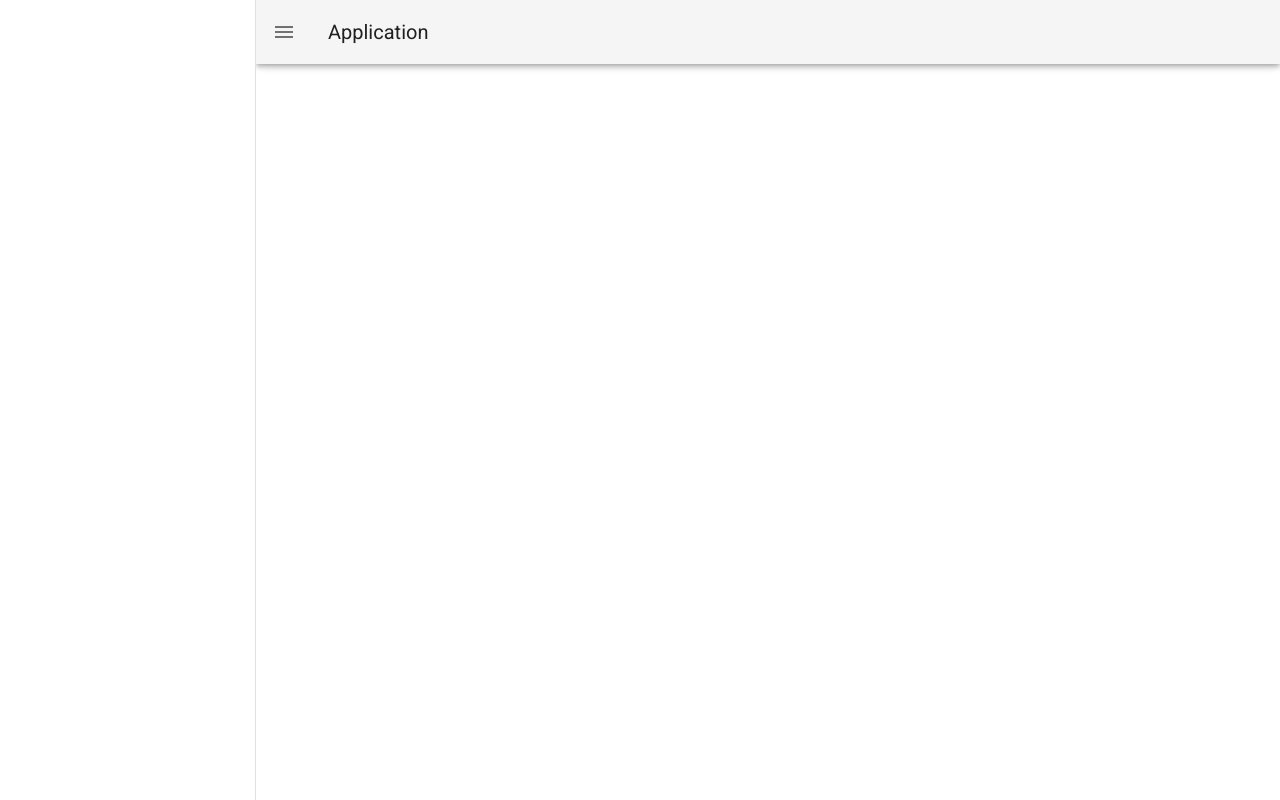
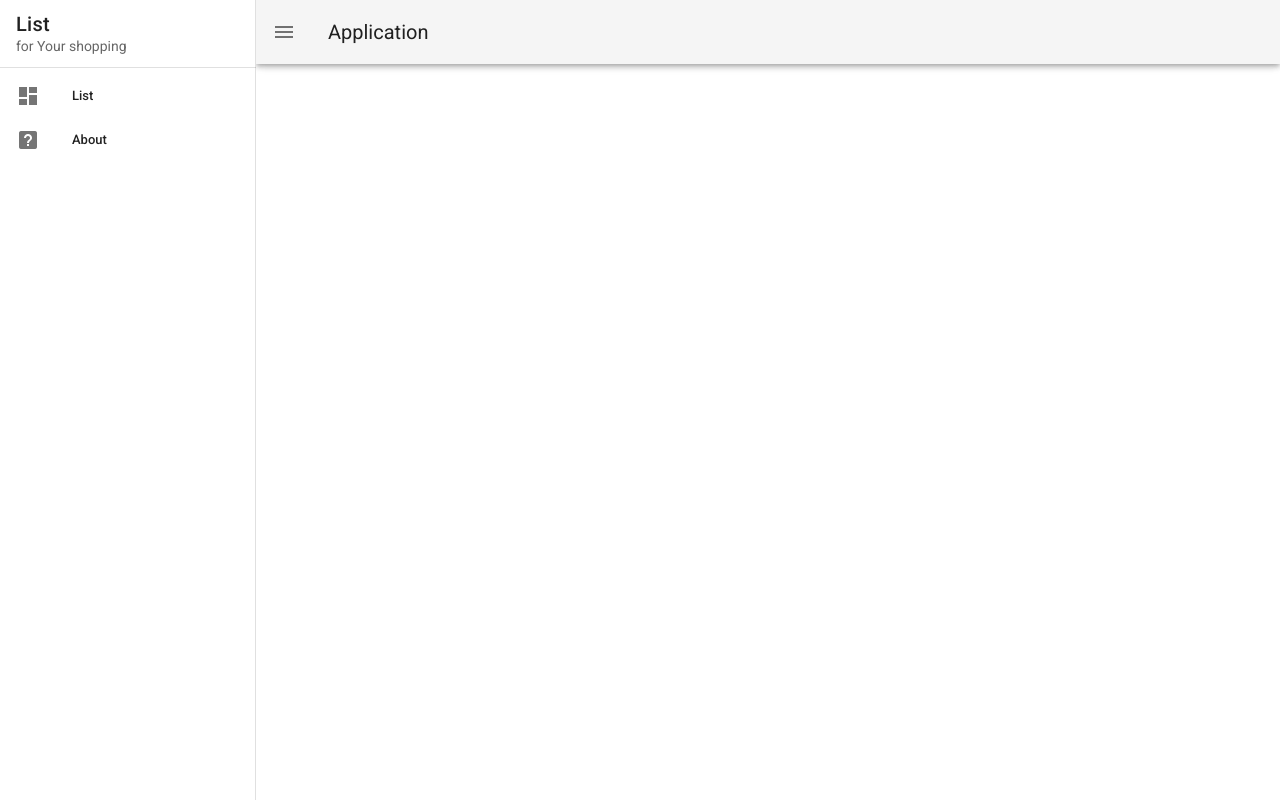
Before and after one commit to Laboratorynotices/shopping-list, a Vue app: page / in a window 1280 px wide. Built offline with nearby package versions, Linux system fonts and the light colour scheme.

Commit message:
Добавил меню

```diff
--- a/src/App.vue
+++ b/src/App.vue
@@ -1,10 +1,26 @@
 <template>
   <v-app id="inspire">
-    <v-navigation-drawer
-      v-model="drawer"
-      app
-    >
-      <!--  -->
+    <v-navigation-drawer v-model="drawer" app>
+      <v-list-item>
+        <v-list-item-content>
+          <v-list-item-title class="title"> List </v-list-item-title>
+          <v-list-item-subtitle> for Your shopping </v-list-item-subtitle>
+        </v-list-item-content>
+      </v-list-item>
+
+      <v-divider></v-divider>
+
+      <v-list dense nav>
+        <v-list-item v-for="item in items" :key="item.title" link>
+          <v-list-item-icon>
+            <v-icon>{{ item.icon }}</v-icon>
+          </v-list-item-icon>
+
+          <v-list-item-content>
+            <v-list-item-title>{{ item.title }}</v-list-item-title>
+          </v-list-item-content>
+        </v-list-item>
+      </v-list>
     </v-navigation-drawer>
 
     <v-app-bar app>
@@ -21,6 +37,16 @@
 
 <script>
 export default {
-  data: () => ({ drawer: null })
+  data: () => ({
+    // App variable
+    drawer: null,
+
+    // Menu variables
+    items: [
+      { title: 'List', icon: 'mdi-view-dashboard' },
+      { title: 'About', icon: 'mdi-help-box' }
+    ],
+    right: null
+  })
 }
 </script>
```
Also changed, not shown: 1 other file (tests, documents, lock files or other folders).
